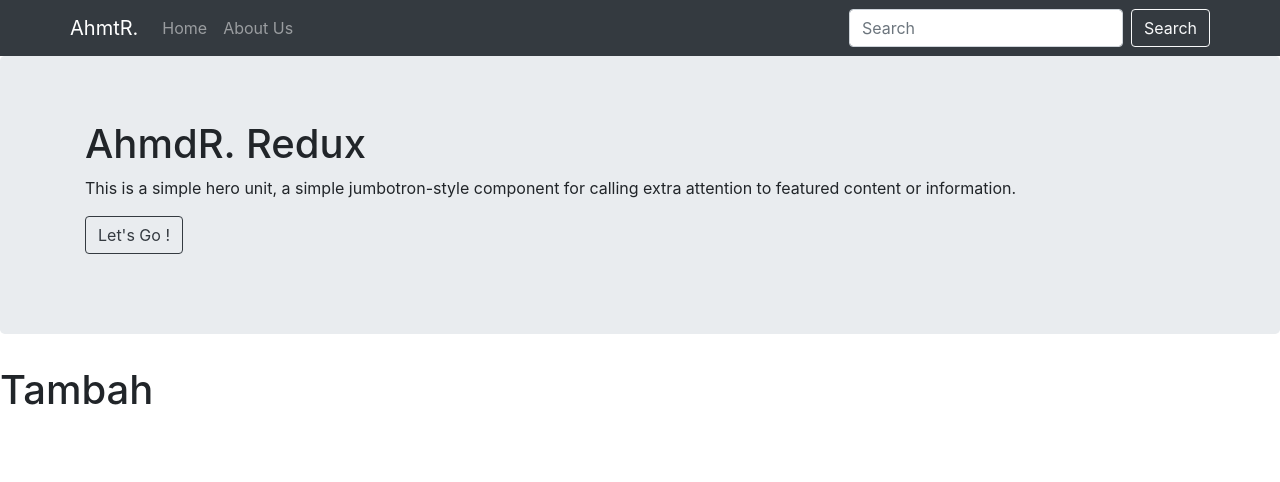
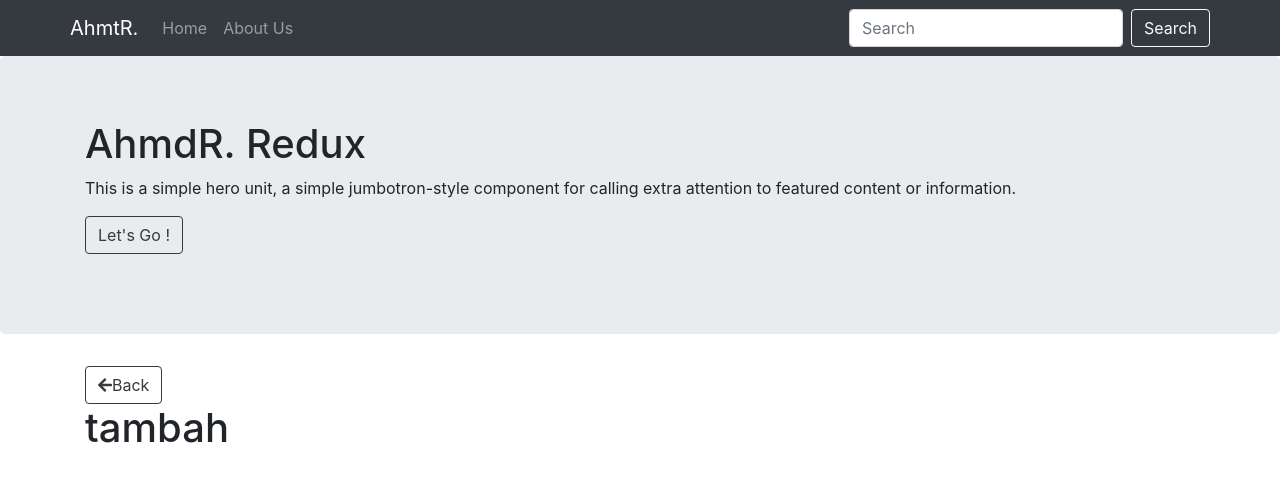
Before and after one commit to ahmatrizal/redux-reactjs, a React (Create React App) app: page /tambah in a window 1280 px wide. Shown: the top 482 px of the page. Built offline with nearby package versions, Linux system fonts and the light colour scheme.

Commit message:
membuat backcomponent dan mengimplementasi ke semua file Container

```diff
--- /dev/null
+++ b/src/component/BackComponent.js
@@ -0,0 +1,24 @@
+import React, { Component } from 'react'
+import { Button, Col, Container, Row } from 'react-bootstrap';
+import { FontAwesomeIcon } from '@fortawesome/react-fontawesome'
+import { faArrowLeft } from '@fortawesome/free-solid-svg-icons'
+import { Link } from 'react-router-dom'
+
+export default class BackComponent extends Component {
+    render() {
+        return (
+
+                <Row>
+                    <Col>
+                    <Link to={"/"}>
+                        <Button className="mr-2" variant="outline-dark">
+                            <FontAwesomeIcon icon={faArrowLeft} />Back
+                        </Button>
+                    </Link>
+
+                    </Col>
+                </Row>
+
+        )
+    }
+}
--- a/src/container/DetailUserContainer.js
+++ b/src/container/DetailUserContainer.js
@@ -1,10 +1,15 @@
 import React, { Component } from 'react'
+import { Container } from 'react-bootstrap'
+import BackComponent from '../component/BackComponent'
 
 export default class DetailUserContainer extends Component {
     render() {
         return (
             <div>
-                <h1>Detail</h1>
+                <Container>
+                    <BackComponent />
+                    <h1>Detail</h1>
+                </Container>
             </div>
         )
     }
--- a/src/container/EditUserContainer.js
+++ b/src/container/EditUserContainer.js
@@ -1,11 +1,17 @@
 import React, { Component } from 'react'
+import { Container } from 'react-bootstrap'
+import BackComponent from '../component/BackComponent'
+
 
 export default class EditUserContainer extends Component {
     render() {
         return (
             <div>
+            <Container>
+                <BackComponent />
                 <h1>Edit</h1>
-            </div>
+            </Container>
+        </div>
         )
     }
 }
--- a/src/container/TambahUserContainer.js
+++ b/src/container/TambahUserContainer.js
@@ -1,10 +1,16 @@
 import React, { Component } from 'react'
+import { Container } from 'react-bootstrap'
+import BackComponent from '../component/BackComponent'
+
 
 export default class TambahUserContainer extends Component {
     render() {
         return (
             <div>
-                <h1>Tambah</h1>
+                <Container>
+                    <BackComponent />
+                    <h1>tambah</h1>
+                </Container>
             </div>
         )
     }
```
